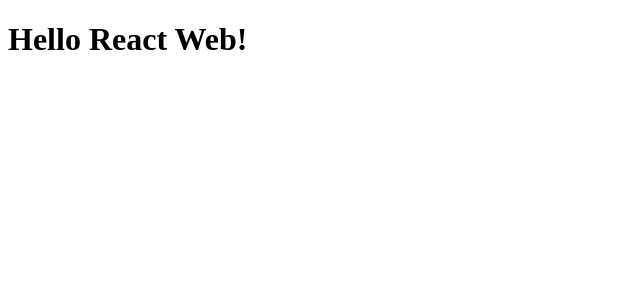
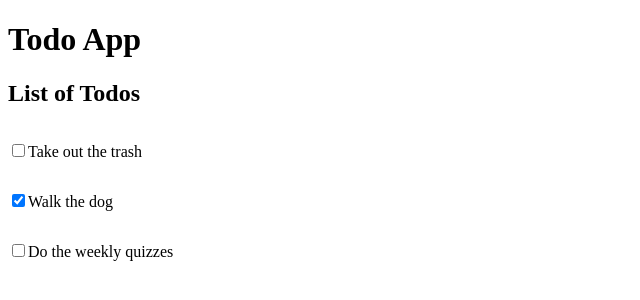
Before and after one commit to willsawyerrrr/comp2140, a React (Create React App) app in the folder Week6/todo-app/: page / in a window 1280 px wide. Shown: the top 300 px of the page, without its empty margins (0-640 px from the left). Built offline with nearby package versions, Linux system fonts and the light colour scheme.

Commit message:
Created read-only todo application

```diff
--- a/Week6/todo-app/src/App.js
+++ b/Week6/todo-app/src/App.js
@@ -1,8 +1,33 @@
+const initialTodos = [
+    { task: "Take out the trash", completed: false },
+    { task: "Walk the dog", completed: true },
+    { task: "Do the weekly quizzes", completed: false },
+];
+
+function Todo({ task, completed }) {
+    return (
+        <section>
+            <input type="checkbox" checked={completed} />
+            <p style={{ display: "inline-block" }}>
+                {task}
+            </p>
+        </section>
+    );
+}
+
 function App() {
     return (
-        <header>
-            <h1>Hello React Web!</h1>
-        </header>
+        <>
+            <header>
+                <h1>Todo App</h1>
+            </header>
+            <main>
+                <h2>List of Todos</h2>
+                {initialTodos.map(todo => (
+                    <Todo key={todo.task} {...todo} />
+                ))}
+            </main>
+        </>
     );
 }
 
```
